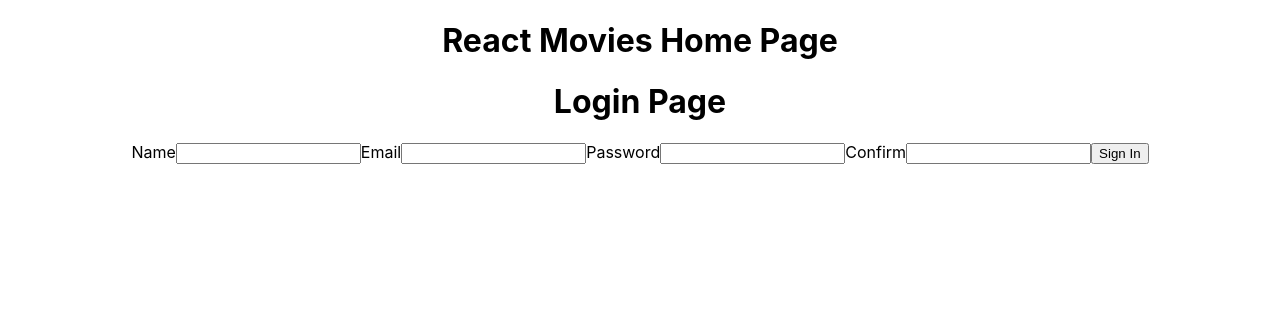
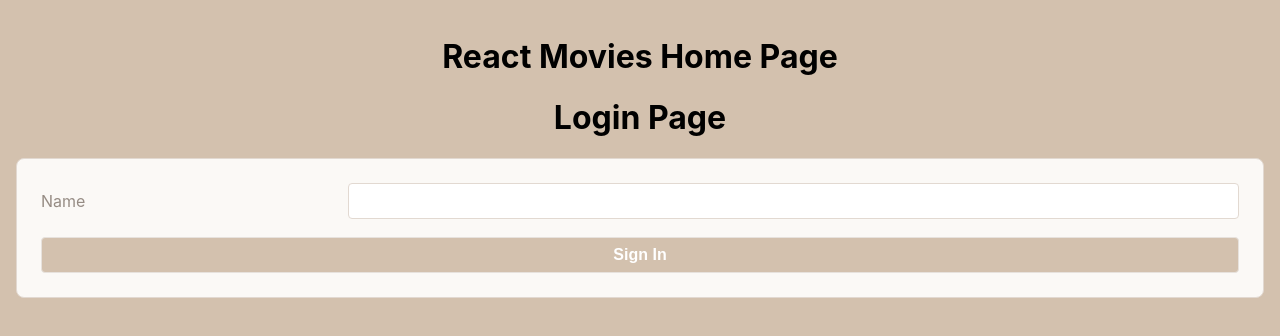
Before and after one commit to madeiramcqueen/react-movies-lab, a React (Create React App) app: page / in a window 1280 px wide. Shown: the top 336 px of the page. Built offline with nearby package versions, Linux system fonts and the light colour scheme.

Commit message:
Add styling and edit login form

```diff
--- a/src/components/NavBar/LoginForm/LoginForm.jsx
+++ b/src/components/NavBar/LoginForm/LoginForm.jsx
@@ -5,10 +5,22 @@
     //state for SignUpForm as a class field
     state = {
         name: '',
-        email: '',
-        password: '',
-        confirm: '',
+        // email: '',
+        // password: '',
+        // confirm: '',
         error: '',
+    }
+
+    handleChange = (event) => {
+        this.setState({
+            [event.target.name]: event.target.value,
+            error: '',
+        })
+    }
+
+    handleSubmit = (event) => {
+        event.preventDefault()
+        alert(JSON.stringify(this.state))
     }
 
     render() {
@@ -25,7 +37,7 @@
                             onChange={this.handleChange}
                             required
                         />
-                        <label>Email</label>
+                        {/* <label>Email</label>
                         <input
                             type="email"
                             name="email"
@@ -48,7 +60,7 @@
                             value={this.state.confirm}
                             onChange={this.handleChange}
                             required
-                        />
+                        /> */}
                         <button type="submit" disabled={disable}>Sign In</button>
                     </form>
                 </div>
--- a/src/index.css
+++ b/src/index.css
@@ -1,3 +1,21 @@
+/* CSS Custom Properties */
+:root {
+  --white: #FFFFFF;
+  --tan-1: #FBF9F6;
+  --tan-2: #E7E2DD;
+  --tan-3: #E2D9D1;
+  --tan-4: #D3C1AE;
+  --orange: #F67F00;
+  --text-light: #968c84;
+  --text-dark: #615954;
+}
+
+*,
+*:before,
+*:after {
+  box-sizing: border-box;
+}
+
 body {
   margin: 0;
   font-family: -apple-system, BlinkMacSystemFont, 'Segoe UI', 'Roboto', 'Oxygen',
@@ -5,9 +23,136 @@
     sans-serif;
   -webkit-font-smoothing: antialiased;
   -moz-osx-font-smoothing: grayscale;
+  background-color: var(--tan-4);
+  padding: 2vmin;
+  height: 100vh;
 }
 
 code {
   font-family: source-code-pro, Menlo, Monaco, Consolas, 'Courier New',
     monospace;
 }
+
+#root {
+  height: 100%;
+}
+
+.align-ctr {
+  text-align: center;
+}
+
+.align-rt {
+  text-align: right;
+}
+
+.smaller {
+  font-size: smaller;
+}
+
+.flex-ctr-ctr {
+  display: flex;
+  justify-content: center;
+  align-items: center;
+}
+
+.flex-col {
+  flex-direction: column;
+}
+
+.flex-j-end {
+  justify-content: flex-end;
+}
+
+.scroll-y {
+  overflow-y: scroll;
+}
+
+.section-heading {
+  display: flex;
+  justify-content: space-around;
+  align-items: center;
+  background-color: var(--tan-1);
+  color: var(--text-dark);
+  border: .1vmin solid var(--tan-3);
+  border-radius: 1vmin;
+  padding: .6vmin;
+  text-align: center;
+  font-size: 2vmin;
+}
+
+.form-container {
+  padding: 3vmin;
+  background-color: var(--tan-1);
+  border: .1vmin solid var(--tan-3);
+  border-radius: 1vmin;
+}
+
+p.error-message {
+  color: var(--orange);
+  text-align: center;
+}
+
+form {
+  display: grid;
+  grid-template-columns: 1fr 3fr;
+  gap: 1.25vmin;
+  color: var(--text-light);
+}
+
+label {
+  font-size: 2vmin;
+  display: flex;
+  align-items: center;
+}
+
+input {
+  padding: 1vmin;
+  font-size: 2vmin;
+  border: .1vmin solid var(--tan-3);
+  border-radius: .5vmin;
+  color: var(--text-dark);
+  background-image: none !important;
+  /* prevent lastpass */
+  outline: none;
+}
+
+input:focus {
+  border-color: var(--orange);
+}
+
+button,
+a.button {
+  margin: 1vmin;
+  padding: 1vmin;
+  color: var(--white);
+  background-color: var(--orange);
+  font-size: 2vmin;
+  font-weight: bold;
+  text-decoration: none;
+  text-align: center;
+  border: .1vmin solid var(--tan-2);
+  border-radius: .5vmin;
+  outline: none;
+  cursor: pointer;
+}
+
+button.btn-sm {
+  font-size: 1.5vmin;
+  padding: .6vmin .8vmin;
+}
+
+button.btn-xs {
+  font-size: 1vmin;
+  padding: .4vmin .5vmin;
+}
+
+button:disabled,
+form:invalid button[type="submit"] {
+  cursor: not-allowed;
+  background-color: var(--tan-4);
+}
+
+button[type="submit"] {
+  grid-column: span 2;
+  margin: 1vmin 0 0;
+}
```
